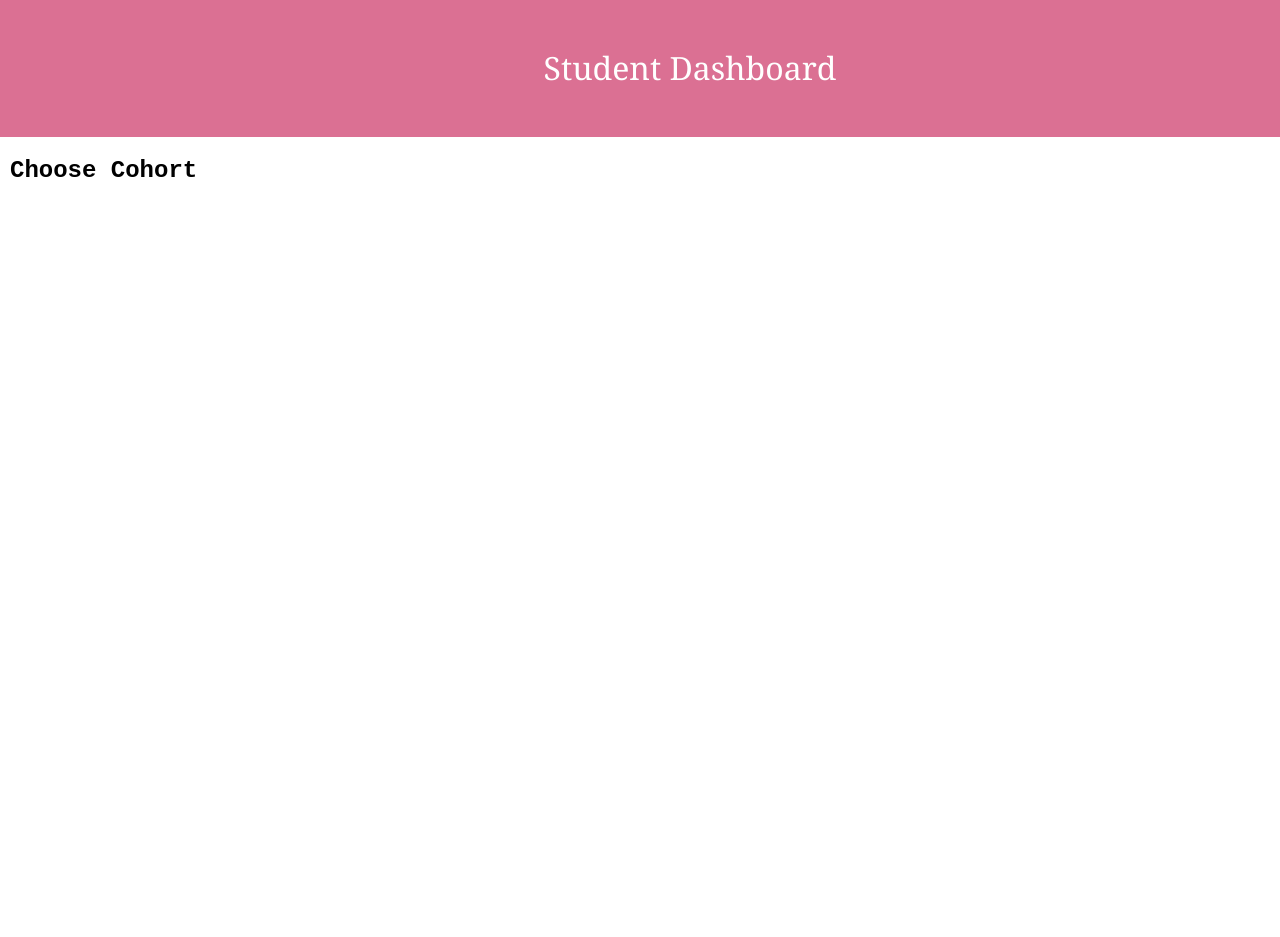
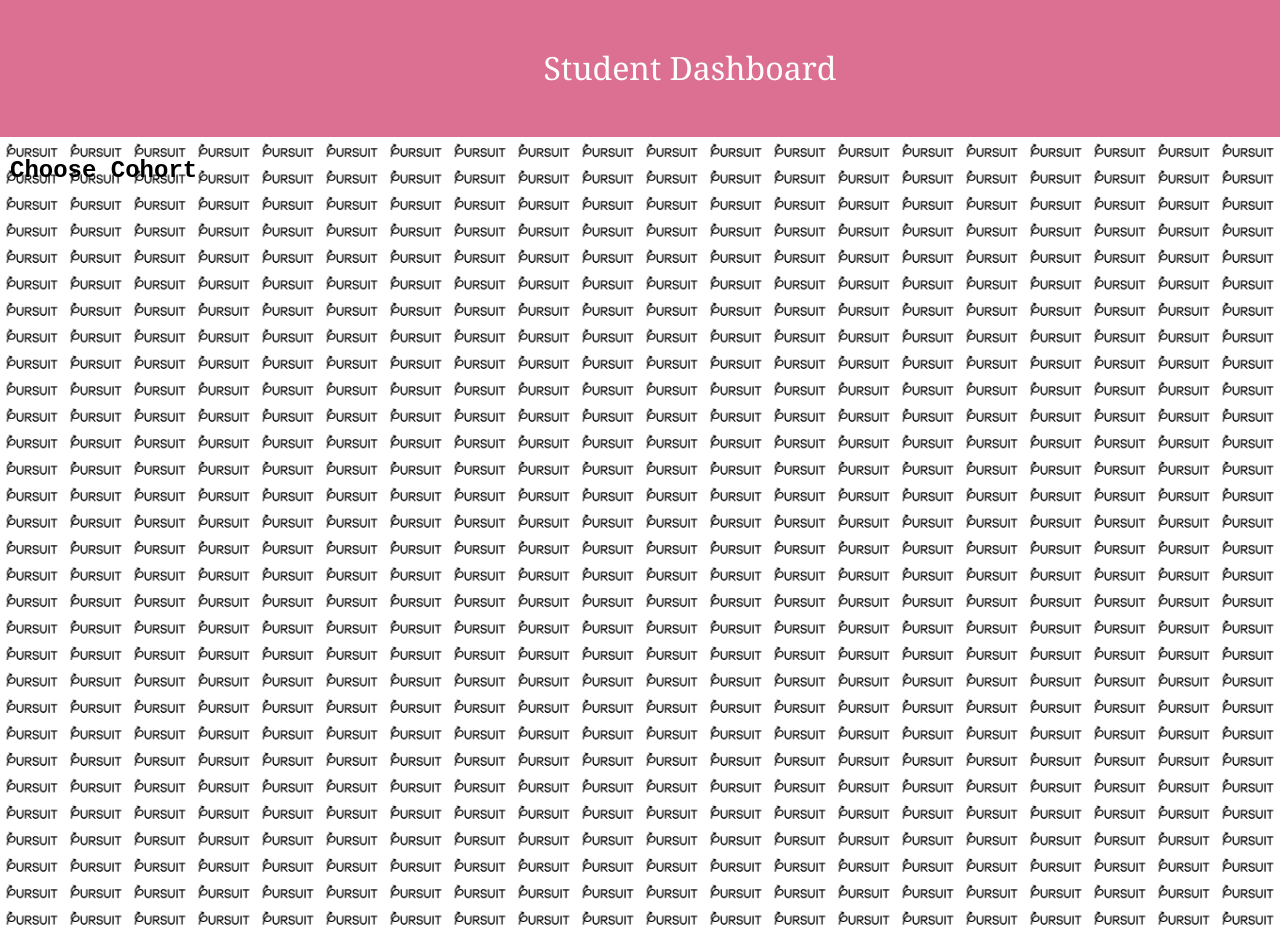
Before and after one commit to nicoleslater/project-student-dashboard, a React (Vite) app: page / in a window 1280 px wide. Shown: the top 937 px of the page. Built offline with nearby package versions, Linux system fonts and the light colour scheme.

Commit message:
Updating

```diff
--- a/src/index.css
+++ b/src/index.css
@@ -3,7 +3,14 @@
     margin: 0;
     font-family: "Courier New", Courier, monospace;
   }
+
   .container {
+    background: url(/PursuitLogo.jpg);
+    background-size: 4em;
+    /* background-position-x: ; */
+    /* background-position-y: ; */
+    background-repeat: repeat;
+    /* background-color: ; */
     height: 100vh;
     width: 100vw;
     display: grid;
@@ -93,7 +100,6 @@
     font-family: Cambria, Cochin, Georgia, Times, 'Times New Roman', serif;
   }
   .container {
-    background: url(/PursuitLogo.jpg);
     height: 100vh;
     width: 100vw;
     display: grid;
```
